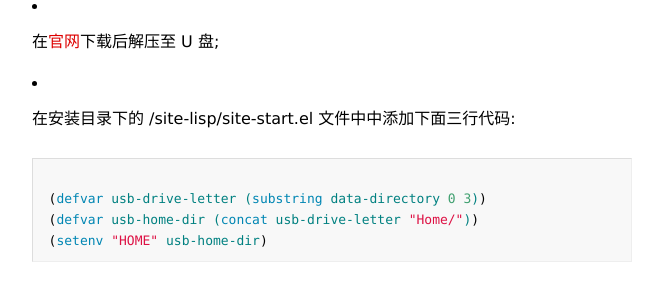
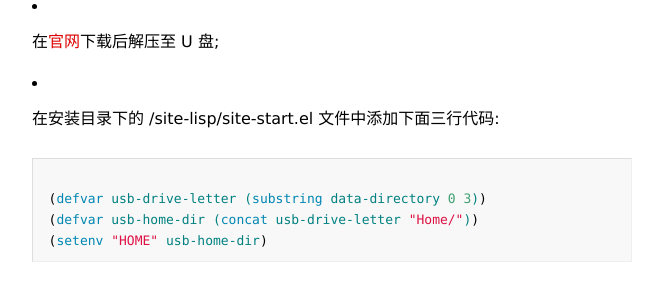
Before and after one commit to foollishy/foollishy.github.com, a Jekyll site: the page built from _posts/2012-03-24-emacs-in-smart-disk.markdown, in a window 1280 px wide. Shown: the part 251-551 px from the top of the page, without its empty margins (308-971 px from the left). Built offline with Jekyll 4.4.1, drawn with Linux system fonts in a browser that asks for light colours; some web fonts are replaced; Markdown is read by kramdown in place of the engine named in the settings; comment, search, counter and statistics services are not loaded.

Commit message:
modify post

```diff
--- a/_posts/2012-03-24-emacs-in-smart-disk.markdown
+++ b/_posts/2012-03-24-emacs-in-smart-disk.markdown
@@ -11,7 +11,7 @@ tags:
 
 - 在[官网][emacs]下载后解压至 U 盘;
 
-- 在安装目录下的 /site-lisp/site-start.el 文件中中添加下面三行代码:
+- 在安装目录下的 /site-lisp/site-start.el 文件中添加下面三行代码:
 
 <pre class="lisp">
 <code>
```
